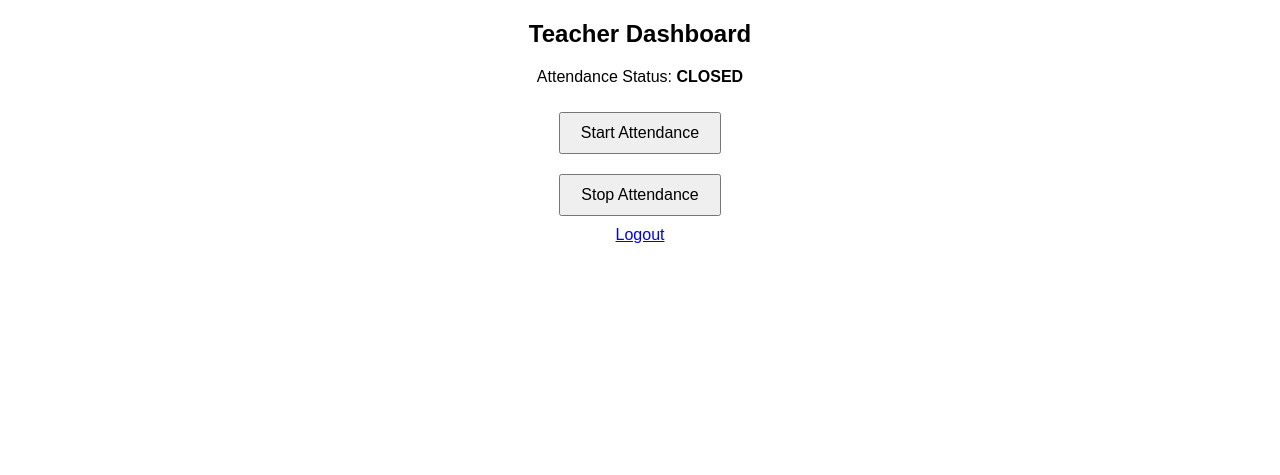
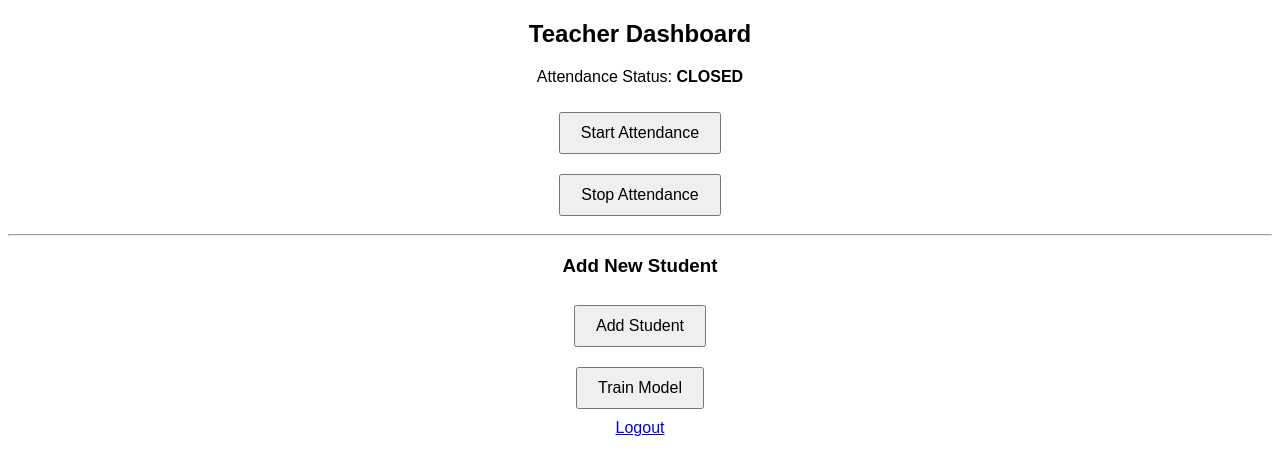
Before and after one commit to Omkarpujari17/face-attendance-system, a Flask app: page /dashboard in a window 1280 px wide. Shown: the top 475 px of the page. Run offline with Flask 3, Linux system fonts and the light colour scheme; the visitor is signed in with stand-in values (Sample User, id 1); parts of the project's set-up code (start-up, migrations or seed data) failed here and were passed over.

Commit message:
Fix: teacher dashboard

```diff
--- a/app.py
+++ b/app.py
@@ -7,6 +7,11 @@ import json
 from flask import render_template
 
 from flask import  redirect, url_for, session
+
+
+DATASET_PATH = "dataset"
+os.makedirs(DATASET_PATH, exist_ok=True)
+
 
 import firebase_admin
 from firebase_admin import credentials, db
@@ -61,6 +66,66 @@ CONFIDENCE_THRESHOLD = 70
 @app.route('/')
 def home():
     return "Face Attendance Backend Running"
+
+
+@app.route('/add_student')
+def add_student():
+    if not session.get('teacher'):
+        return redirect(url_for('teacher_login'))
+    return render_template('add_student.html')
+
+
+@app.route('/save_student_image', methods=['POST'])
+def save_student_image():
+    name = request.form['name']
+    image = request.files['image']
+
+    student_dir = os.path.join(DATASET_PATH, name)
+    os.makedirs(student_dir, exist_ok=True)
+
+    img_array = np.frombuffer(image.read(), np.uint8)
+    img = cv2.imdecode(img_array, cv2.IMREAD_GRAYSCALE)
+
+    count = len(os.listdir(student_dir))
+    img_path = os.path.join(student_dir, f"{count+1}.jpg")
+
+    cv2.imwrite(img_path, img)
+
+    return "Saved"
+
+
+@app.route('/train_model', methods=['POST'])
+def train_model():
+    faces = []
+    labels = []
+    label_map = {}
+    current_label = 0
+
+    for student in os.listdir(DATASET_PATH):
+        student_path = os.path.join(DATASET_PATH, student)
+        if not os.path.isdir(student_path):
+            continue
+
+        label_map[current_label] = student
+
+        for img_name in os.listdir(student_path):
+            img_path = os.path.join(student_path, img_name)
+            img = cv2.imread(img_path, cv2.IMREAD_GRAYSCALE)
+            faces.append(img)
+            labels.append(current_label)
+
+        current_label += 1
+
+    recognizer = cv2.face.LBPHFaceRecognizer_create()
+    recognizer.train(faces, np.array(labels))
+
+    recognizer.save("model/lbph_face_model.yml")
+
+    import pickle
+    with open("model/label_map.pkl", "wb") as f:
+        pickle.dump(label_map, f)
+
+    return redirect(url_for('teacher_dashboard'))
 
 
 @app.route('/student')
--- a/templates/teacher_dashboard.html
+++ b/templates/teacher_dashboard.html
@@ -27,6 +27,19 @@
     <button type="submit">Stop Attendance</button>
 </form>
 
+<hr>
+
+<h3>Add New Student</h3>
+
+<form action="/add_student" method="GET">
+    <button type="submit">Add Student</button>
+</form>
+
+<form action="/train_model" method="POST">
+    <button type="submit">Train Model</button>
+</form>
+
+
 <a href="/logout">Logout</a>
 
 </body>
```
Also changed, not shown: templates/add_student.html (added, +63 -0 lines).
